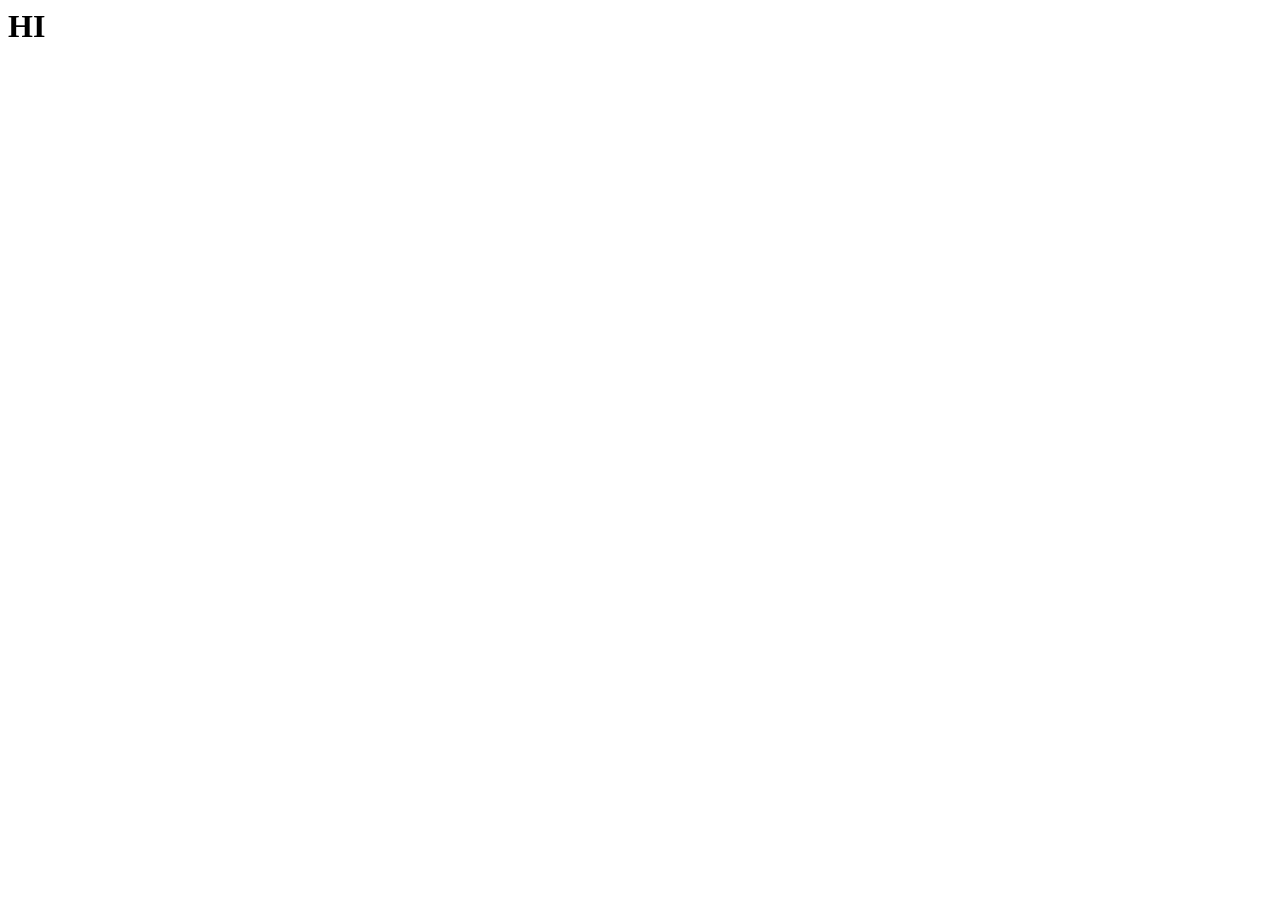
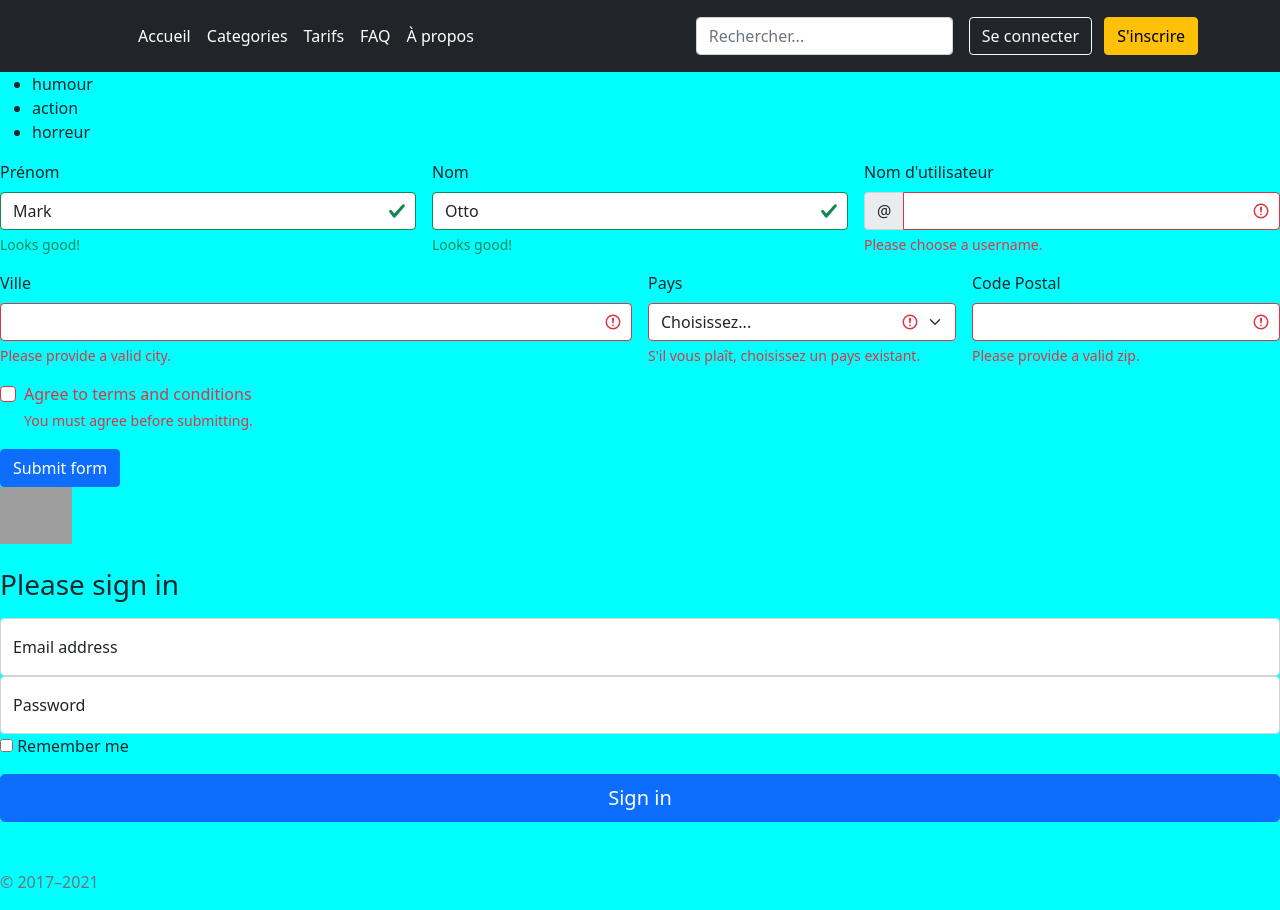
Before and after one commit to IvanDandrea86/getflixProject, a PHP site: page / in a window 1280 px wide. Before the commit the page is almost empty. Before the commit the page ends 37 px from the top, so only its background shows below. Run offline with PHP 8.4, Linux system fonts and the light colour scheme; grey boxes are pictures that could not be loaded.

Commit message:
front-end_first-modif

```diff
--- /dev/null
+++ b/application/source/composant/categorie_films.php
@@ -0,0 +1,19 @@
+<!DOCTYPE html>
+<html lang="en">
+<head>
+    <meta charset="UTF-8">
+    <meta http-equiv="X-UA-Compatible" content="IE=edge">
+    <meta name="viewport" content="width=device-width, initial-scale=1.0">
+    <title>Catégories</title>
+</head>
+
+<body>
+    <ul>
+        <li>humour</li>
+        <li>action</li>
+        <li>horreur</li>
+    </ul>
+
+</body>
+
+</html>
--- /dev/null
+++ b/application/source/composant/formulaire_connexion.php
@@ -0,0 +1,25 @@
+
+
+<main class="form-signin">
+  <form>
+    <img class="mb-4" src="/docs/5.0/assets/brand/bootstrap-logo.svg" alt="" width="72" height="57">
+    <h1 class="h3 mb-3 fw-normal">Please sign in</h1>
+
+    <div class="form-floating">
+      <input type="email" class="form-control" id="floatingInput" placeholder="name@example.com">
+      <label for="floatingInput">Email address</label>
+    </div>
+    <div class="form-floating">
+      <input type="password" class="form-control" id="floatingPassword" placeholder="Password">
+      <label for="floatingPassword">Password</label>
+    </div>
+
+    <div class="checkbox mb-3">
+      <label>
+        <input type="checkbox" value="remember-me"> Remember me
+      </label>
+    </div>
+    <button class="w-100 btn btn-lg btn-primary" type="submit">Sign in</button>
+    <p class="mt-5 mb-3 text-muted">© 2017–2021</p>
+  </form>
+</main>
--- /dev/null
+++ b/application/source/composant/formulaire_inscription.php
@@ -0,0 +1,78 @@
+<!DOCTYPE html>
+<html lang="en">
+<head>
+    <meta charset="UTF-8">
+    <meta http-equiv="X-UA-Compatible" content="IE=edge">
+    <meta name="viewport" content="width=device-width, initial-scale=1.0">
+    <title>Getflix</title>
+</head>
+
+<body>
+
+<form class="row g-3">
+  <div class="col-md-4">
+    <label for="validationServer01" class="form-label">Prénom</label>
+    <input type="text" class="form-control is-valid" id="validationServer01" value="Mark" required>
+    <div class="valid-feedback">
+      Looks good!
+    </div>
+  </div>
+  <div class="col-md-4">
+    <label for="validationServer02" class="form-label">Nom</label>
+    <input type="text" class="form-control is-valid" id="validationServer02" value="Otto" required>
+    <div class="valid-feedback">
+      Looks good!
+    </div>
+  </div>
+  <div class="col-md-4">
+    <label for="validationServerUsername" class="form-label">Nom d'utilisateur</label>
+    <div class="input-group has-validation">
+      <span class="input-group-text" id="inputGroupPrepend3">@</span>
+      <input type="text" class="form-control is-invalid" id="validationServerUsername" aria-describedby="inputGroupPrepend3 validationServerUsernameFeedback" required>
+      <div id="validationServerUsernameFeedback" class="invalid-feedback">
+        Please choose a username.
+      </div>
+    </div>
+  </div>
+  <div class="col-md-6">
+    <label for="validationServer03" class="form-label">Ville</label>
+    <input type="text" class="form-control is-invalid" id="validationServer03" aria-describedby="validationServer03Feedback" required>
+    <div id="validationServer03Feedback" class="invalid-feedback">
+      Please provide a valid city.
+    </div>
+  </div>
+  <div class="col-md-3">
+    <label for="validationServer04" class="form-label">Pays</label>
+    <select class="form-select is-invalid" id="validationServer04" aria-describedby="validationServer04Feedback" required>
+      <option selected disabled value="">Choisissez...</option>
+      <option>...</option>
+    </select>
+    <div id="validationServer04Feedback" class="invalid-feedback">
+      S'il vous plaît, choisissez un pays existant.
+    </div>
+  </div>
+  <div class="col-md-3">
+    <label for="validationServer05" class="form-label">Code Postal</label>
+    <input type="text" class="form-control is-invalid" id="validationServer05" aria-describedby="validationServer05Feedback" required>
+    <div id="validationServer05Feedback" class="invalid-feedback">
+      Please provide a valid zip.
+    </div>
+  </div>
+  <div class="col-12">
+    <div class="form-check">
+      <input class="form-check-input is-invalid" type="checkbox" value="" id="invalidCheck3" aria-describedby="invalidCheck3Feedback" required>
+      <label class="form-check-label" for="invalidCheck3">
+        Agree to terms and conditions
+      </label>
+      <div id="invalidCheck3Feedback" class="invalid-feedback">
+        You must agree before submitting.
+      </div>
+    </div>
+  </div>
+  <div class="col-12">
+    <button class="btn btn-primary" type="submit">Submit form</button>
+  </div>
+</form>
+
+</body>
+</html>
--- /dev/null
+++ b/application/source/composant/header.php
@@ -0,0 +1,25 @@
+<header class="p-3 bg-dark text-white">
+    <div class="container">
+      <div class="d-flex flex-wrap align-items-center justify-content-center justify-content-lg-start">
+        <a href="/" class="d-flex align-items-center mb-2 mb-lg-0 text-white text-decoration-none">
+          <svg class="bi me-2" width="40" height="32" role="img" aria-label="Bootstrap"><use xlink:href="#bootstrap"/></svg>
+        </a>
+
+        <ul class="nav col-12 col-lg-auto me-lg-auto mb-2 justify-content-center mb-md-0">
+          <li><a href="#index.php" class="nav-link px-2 text-white">Accueil</a></li>
+          <li><a href="#categorie_films.php" class="nav-link px-2 text-white">Categories</a></li>
+          <li><a href="#tarifs.php" class="nav-link px-2 text-white">Tarifs</a></li>
+          <li><a href="#" class="nav-link px-2 text-white">FAQ</a></li>
+          <li><a href="#" class="nav-link px-2 text-white">À propos</a></li>
+        </ul>
+
+        <form class="col-12 col-lg-auto mb-3 mb-lg-0 me-lg-3">
+          <input type="search" class="form-control form-control-dark" placeholder="Rechercher..." aria-label="Search">
+        </form>
+        <div class="text-end">
+          <button type="button" class="btn btn-outline-light me-2">Se connecter</button>
+          <button type="button" class="btn btn-warning">S'inscrire</button>
+        </div>
+      </div>
+    </div>
+</header>
--- /dev/null
+++ b/application/source/css/style.css
@@ -0,0 +1,3 @@
+body{
+    background-color: aqua;
+}
--- a/application/source/index.php
+++ b/application/source/index.php
@@ -1 +1,21 @@
-<h1>HI</h1>
+<!DOCTYPE html>
+<html lang="en">
+<head>
+    <meta charset="UTF-8">
+    <meta http-equiv="X-UA-Compatible" content="IE=edge">
+    <meta name="viewport" content="width=device-width, initial-scale=1.0">
+    <link href="https://cdn.jsdelivr.net/npm/bootstrap@5.1.3/dist/css/bootstrap.min.css" rel="stylesheet" integrity="sha384-1BmE4kWBq78iYhFldvKuhfTAU6auU8tT94WrHftjDbrCEXSU1oBoqyl2QvZ6jIW3" crossorigin="anonymous">
+    <script src="https://cdn.jsdelivr.net/npm/bootstrap@5.1.3/dist/js/bootstrap.bundle.min.js" integrity="sha384-ka7Sk0Gln4gmtz2MlQnikT1wXgYsOg+OMhuP+IlRH9sENBO0LRn5q+8nbTov4+1p" crossorigin="anonymous"></script>
+    <link rel="stylesheet" href="./css/style.css">
+
+     <title>Getflix</title>
+</head>
+
+<?php
+include ("./composant/header.php");
+include ("./composant/body.php");
+include ("./composant/footer.php");
+include ("./composant/categorie_films.php");
+include ("./composant/formulaire_inscription.php");
+include ("./composant/formulaire_connexion.php");
+?>
```
Also changed, not shown: application/source/composant/body.php (added), application/source/composant/carroussel.php (added), application/source/composant/footer.php (added), application/source/composant/tarifs.php (added).
